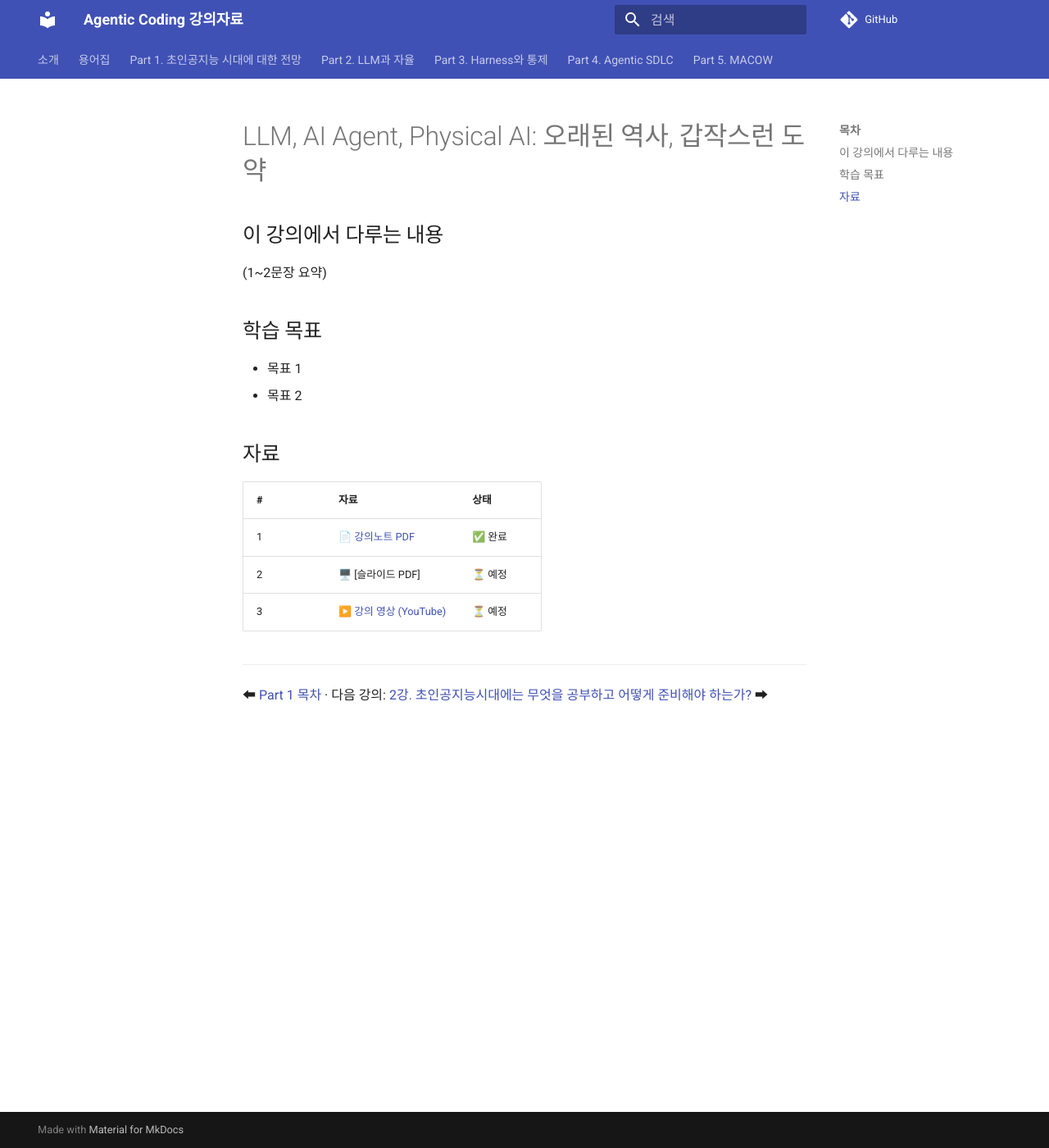
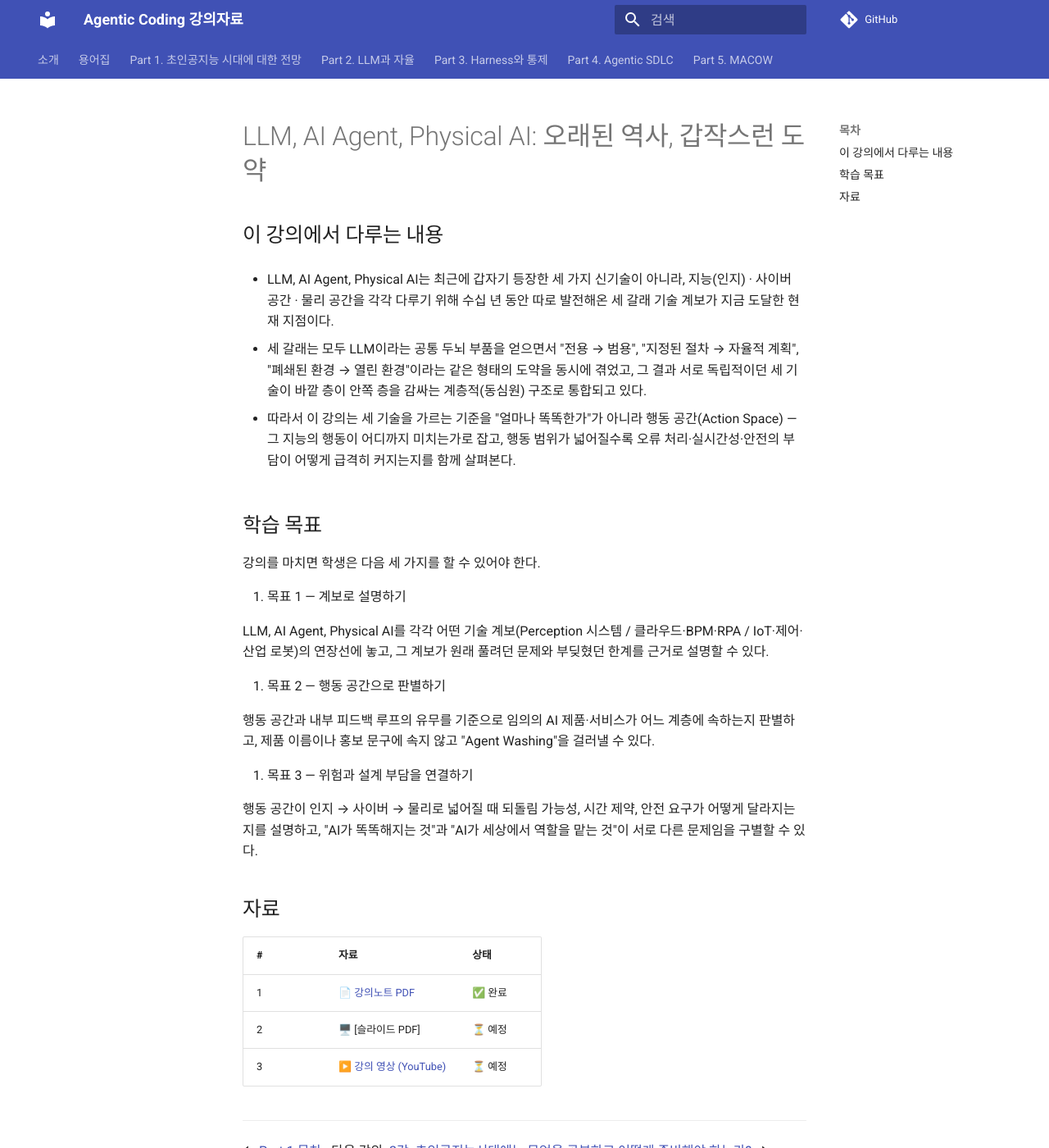
Before and after one commit to karpjoo/agentic-coding, an MkDocs documentation site: the page built from docs/part-2-llm-autonomy/01-three-AIs/index.md, in a window 1280 px wide and 1400 px high. Shown: the whole window at 82% size. Built offline with MkDocs 1.6.1 and Material for MkDocs 9.7.7, drawn with Linux system fonts in a browser that asks for light colours; comment, search, counter and statistics services are not loaded.

Commit message:
overview & goals

```diff
--- a/docs/part-2-llm-autonomy/01-three-AIs/index.md
+++ b/docs/part-2-llm-autonomy/01-three-AIs/index.md
@@ -6,11 +6,29 @@
 > [Part 1. 배움과 교육의 새로운 시작, AI의 "자율의 역설" 이해하기]: 1강
 
 ## 이 강의에서 다루는 내용
-(1~2문장 요약)
+
+- LLM, AI Agent, Physical AI는 최근에 갑자기 등장한 세 가지 신기술이 아니라, 지능(인지) · 사이버 공간 · 물리 공간을 각각 다루기 위해 수십 년 동안 따로 발전해온 세 갈래 기술 계보가 지금 도달한 현재 지점이다.
+
+- 세 갈래는 모두 LLM이라는 공통 두뇌 부품을 얻으면서 "전용 → 범용", "지정된 절차 → 자율적 계획", "폐쇄된 환경 → 열린 환경"이라는 같은 형태의 도약을 동시에 겪었고, 그 결과 서로 독립적이던 세 기술이 바깥 층이 안쪽 층을 감싸는 계층적(동심원) 구조로 통합되고 있다.
+
+- 따라서 이 강의는 세 기술을 가르는 기준을 "얼마나 똑똑한가"가 아니라 행동 공간(Action Space) — 그 지능의 행동이 어디까지 미치는가로 잡고, 행동 범위가 넓어질수록 오류 처리·실시간성·안전의 부담이 어떻게 급격히 커지는지를 함께 살펴본다.
 
 ## 학습 목표
-- 목표 1
-- 목표 2
+
+강의를 마치면 학생은 다음 세 가지를 할 수 있어야 한다.
+
+1. 목표 1 — 계보로 설명하기
+
+LLM, AI Agent, Physical AI를 각각 어떤 기술 계보(Perception 시스템 / 클라우드·BPM·RPA / IoT·제어·산업 로봇)의 연장선에 놓고, 그 계보가 원래 풀려던 문제와 부딪혔던 한계를 근거로 설명할 수 있다.
+
+2. 목표 2 — 행동 공간으로 판별하기
+
+행동 공간과 내부 피드백 루프의 유무를 기준으로 임의의 AI 제품·서비스가 어느 계층에 속하는지 판별하고, 제품 이름이나 홍보 문구에 속지 않고 "Agent Washing"을 걸러낼 수 있다.
+
+3. 목표 3 — 위험과 설계 부담을 연결하기
+
+행동 공간이 인지 → 사이버 → 물리로 넓어질 때 되돌림 가능성, 시간 제약, 안전 요구가 어떻게 달라지는지를 설명하고, "AI가 똑똑해지는 것"과 "AI가 세상에서 역할을 맡는 것"이 서로 다른 문제임을 구별할 수 있다.
+
 
 ## 자료
 
```
Also changed, not shown: docs/part-2-llm-autonomy/02-understanding-LLM/index.md (+15 -3 lines).
